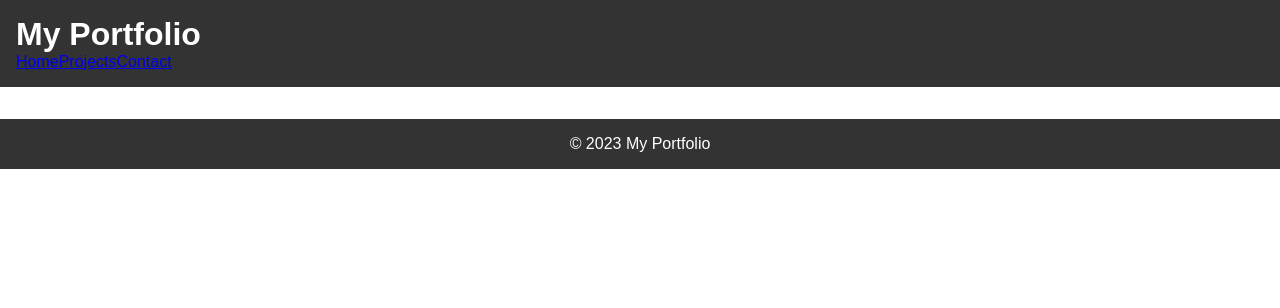
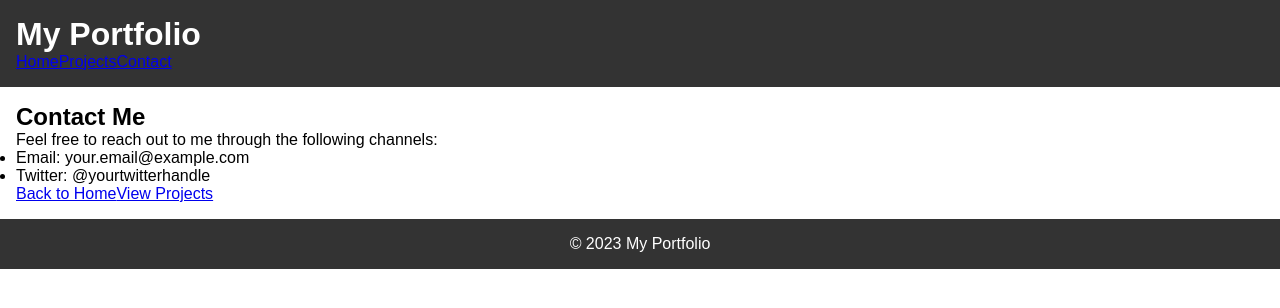
Before and after one commit to Ryoichi1222/Nuxt-portfolio, a Nuxt app: page /contact in a window 1280 px wide. Shown: the top 308 px of the page. Built offline with nearby package versions, Linux system fonts and the light colour scheme.

Commit message:
contact.vue

```diff
--- /dev/null
+++ b/pages/contact.vue
@@ -0,0 +1,23 @@
+<template>
+    <div>
+      <h2>Contact Me</h2>
+      <p>Feel free to reach out to me through the following channels:</p>
+      <ul>
+        <li>Email: your.email@example.com</li>
+        <li>Twitter: @yourtwitterhandle</li>
+        <!-- Add more contact information as needed -->
+      </ul>
+      <nuxt-link to="/">Back to Home</nuxt-link>
+      <nuxt-link to="/projects">View Projects</nuxt-link>
+    </div>
+  </template>
+
+  <script>
+  export default {
+    name: 'Contact',
+  }
+  </script>
+
+  <style scoped>
+  /* Add your styles here */
+  </style>
```
